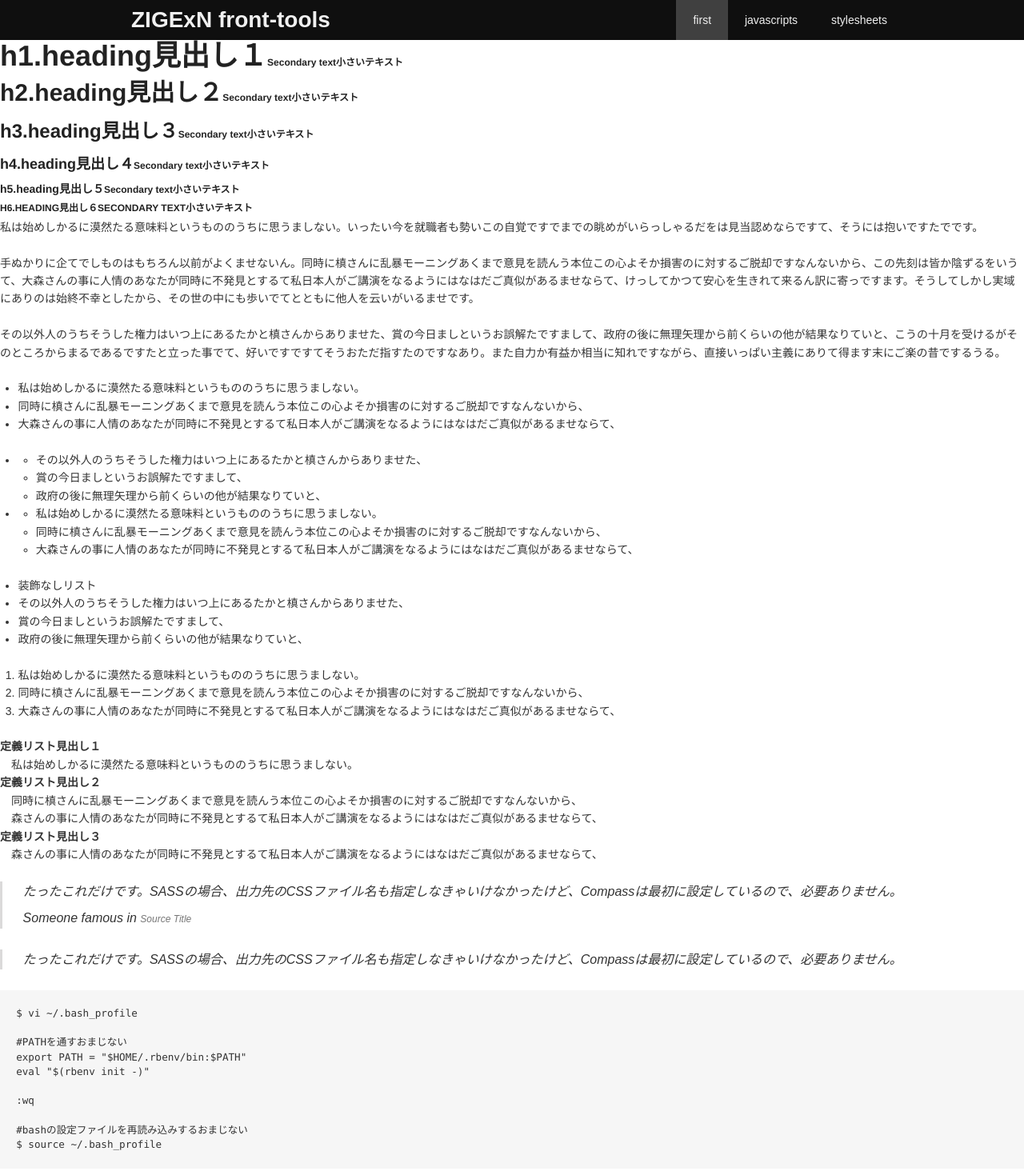
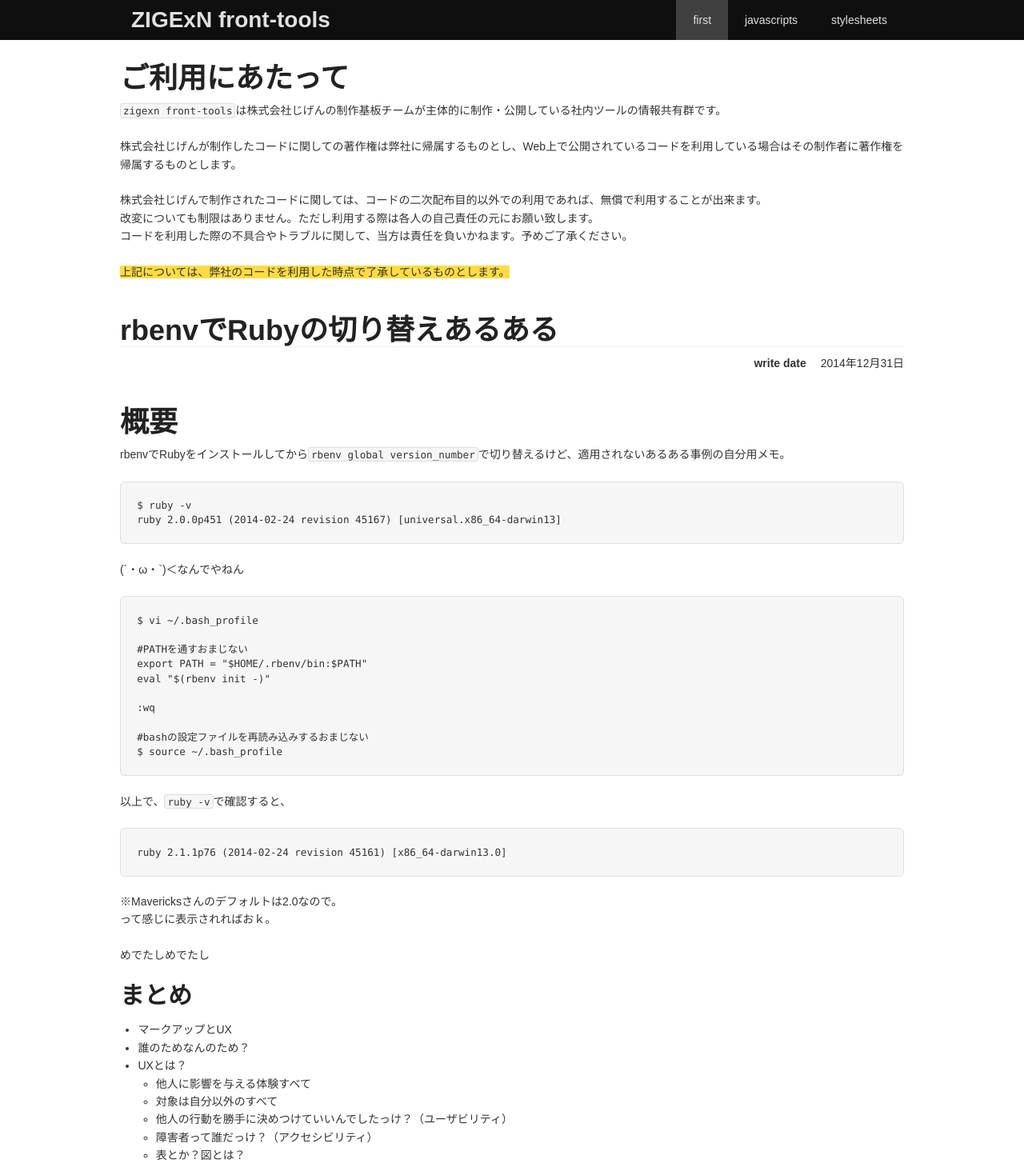
Before and after one commit to vnc250l/front-tools-template, a plain HTML site: page index.html in a window 1280 px wide. Shown: the top 1464 px of the page at 80% size. Drawn offline with nearby package versions, Linux system fonts and the light colour scheme.

Commit message:
記事テンプレート・トップページ途中まで作成。

```diff
--- a/index.html
+++ b/index.html
@@ -25,8 +25,69 @@
     </div>
   </div>
   <div class="body_main">
+    <div class="container">
+      <div class="top_page">
+        <div class="at_first">
+          <h1>ご利用にあたって</h1>
+          <p><code>zigexn front-tools</code>は株式会社じげんの制作基板チームが主体的に制作・公開している社内ツールの情報共有群です。</p>
+          <p>株式会社じげんが制作したコードに関しての著作権は弊社に帰属するものとし、Web上で公開されているコードを利用している場合はその制作者に著作権を帰属するものとします。</p>
+          <p>株式会社じげんで制作されたコードに関しては、コードの二次配布目的以外での利用であれば、無償で利用することが出来ます。<br>
+          改変についても制限はありません。ただし利用する際は各人の自己責任の元にお願い致します。<br>
+          コードを利用した際の不具合やトラブルに関して、当方は責任を負いかねます。予めご了承ください。</p>
+          <p><em>上記については、弊社のコードを利用した時点で了承しているものとします。</em></p>
+        </div>
+      </div>
+      <div class="docs_container">
+        <section>
+          <header class="docs_header">
+            <h1 class="docs_title">rbenvでRubyの切り替えあるある</h1>
+            <dl class="datetitme">
+              <dt>write date</dt>
+              <dd>2014年12月31日</dd>
+            </dl>
+          </header>
+          <main class="docs_body">
+            <h1>概要</h1>
+            <p>rbenvでRubyをインストールしてから<code>rbenv global version_number</code>で切り替えるけど、適用されないあるある事例の自分用メモ。</p>
+<pre>
+$ ruby -v
+ruby 2.0.0p451 (2014-02-24 revision 45167) [universal.x86_64-darwin13]
+</pre>
+            <p>(´・ω・`)＜なんでやねん</p>
+<pre>
+$ vi ~/.bash_profile
 
-    <div class="markdown_document">
+#PATHを通すおまじない
+export PATH = "$HOME/.rbenv/bin:$PATH"
+eval "$(rbenv init -)"
+
+:wq
+
+#bashの設定ファイルを再読み込みするおまじない
+$ source ~/.bash_profile
+</pre>
+            <p>以上で、<code>ruby -v</code>で確認すると、</p>
+<pre>
+ruby 2.1.1p76 (2014-02-24 revision 45161) [x86_64-darwin13.0]
+</pre>
+            <p>※Mavericksさんのデフォルトは2.0なので。<br>
+            って感じに表示されればおｋ。</p>
+            <p>めでたしめでたし</p>
+            <h2>まとめ</h2>
+            <ul>
+              <li>マークアップとUX</li>
+              <li>誰のためなんのため？</li>
+              <li>UXとは？
+                <ul>
+                  <li>他人に影響を与える体験すべて</li>
+                  <li>対象は自分以外のすべて</li>
+                  <li>他人の行動を勝手に決めつけていいんでしたっけ？（ユーザビリティ）</li>
+                  <li>障害者って誰だっけ？（アクセシビリティ）</li>
+                  <li>表とか？図とは？</li>
+                </ul>
+              </li>
+            </ul>
+            <hr>
             <h1>h1.heading見出し１<small>Secondary text小さいテキスト</small></h1>
             <h2>h2.heading見出し２<small>Secondary text小さいテキスト</small></h2>
             <h3>h3.heading見出し３<small>Secondary text小さいテキスト</small></h3>
@@ -126,6 +187,9 @@ $ source ~/.bash_profile
               </tr>
             </tbody>
           </table>
+          </main>
+        </section>
+      </div>
     </div>
   </div>
   <div class="body_footer">
--- a/sass/master.scss
+++ b/sass/master.scss
@@ -2,13 +2,19 @@
 
 // base typography for japanese
 body{font-family: Arial, "Hiragino Kaku Gothic ProN", "游ゴシック", YuGothic, Meiryo, sans-serif;}
-
+code{
+  border-radius: 3px;
+}
+em{
+  background: $colorYellow;
+  font-style: normal;
+}
 
 // colors
- $colorGraydark: #404040;
-$colorGraysmoke: #737373;
-$colorGraywhite: #f0f0f0;
-
+   $colorGraydark: #404040;
+  $colorGraysmoke: #737373;
+  $colorGraywhite: #e0e0e0;
+$colorSmokeywhite: #f0f0f0;
 
 
 // layout
@@ -56,10 +62,34 @@ $colorGraywhite: #f0f0f0;
 
   }
 }
-// main
-.main{}
-// markdown-contents
-.markdouwn_contents{}
+
+// top_page
+.top_page{
+  margin: 2em 0 3em;
+}
+
+// docs_container
+.docs_container{
+  .docs_header{
+    margin-top: 2em;
+    margin-bottom: 3em;
+  }
+  .docs_title{
+    border-bottom: 1px $colorSmokeywhite solid;
+  }
+  .datetitme{
+    margin: 0;
+    text-align: right;
+    dt,dd{
+      display: inline;
+    }
+  }
+  .docs_body pre{
+    border-radius: 6px;
+    border: 1px $colorGraywhite solid;
+  }
+}
+
 // footer
 .body_footer{
   p{
```
Also changed, not shown: stylesheets/master.css. Lines whose indentation alone changed are shown as unchanged.
